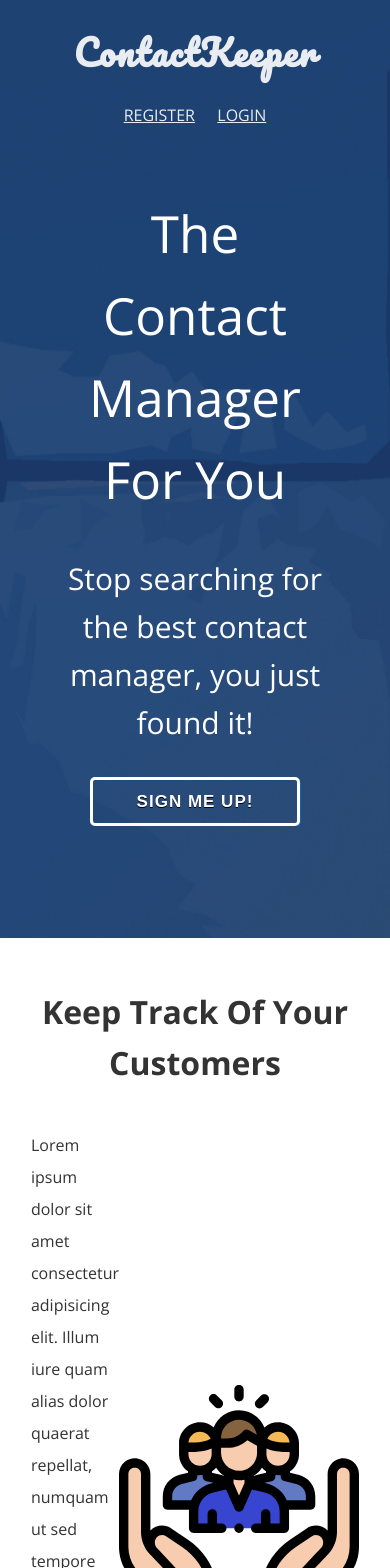
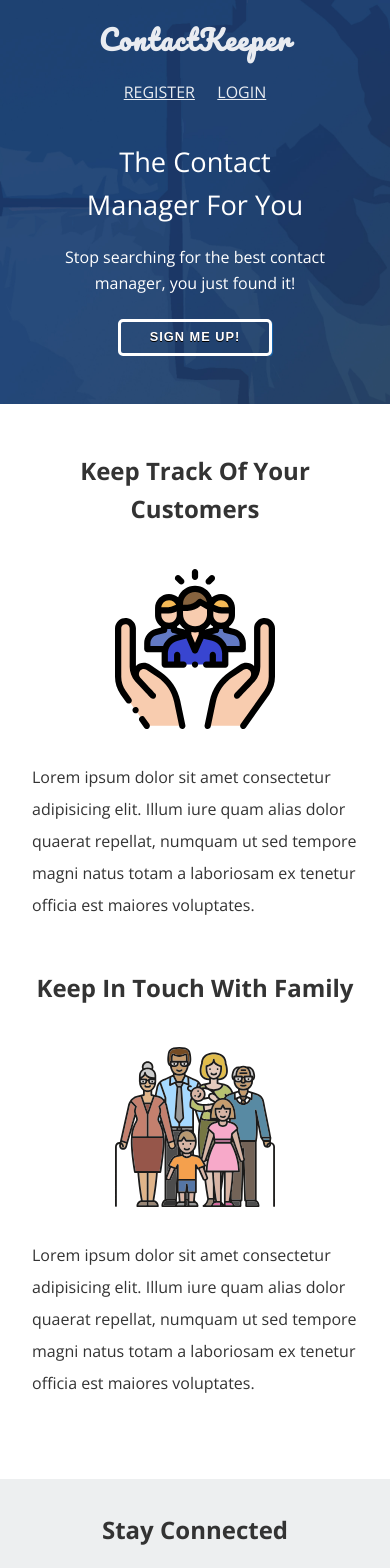
Before and after one commit to smayrant/contact-keeper, a React (Create React App) app in the folder client/: page / in a window 390 px wide. Shown: the top 1568 px of the page. Built offline with nearby package versions, Linux system fonts and the light colour scheme.

Commit message:
added a favicon and made slight changes to the styles for the welcome component

```diff
--- a/client/src/components/pages/Welcome.js
+++ b/client/src/components/pages/Welcome.js
@@ -16,14 +16,10 @@ const Welcome = () => {
 						</div>
 						<div className="navbar-links-container">
 							<li className="navbar-link">
-								<Link className="" to="/register">
-									Register
-								</Link>
+								<Link to="/register">Register</Link>
 							</li>
 							<li className="navbar-link">
-								<Link className="" to="/login">
-									Login
-								</Link>
+								<Link to="/login">Login</Link>
 							</li>
 						</div>
 					</nav>
@@ -40,7 +36,7 @@ const Welcome = () => {
 			</div>
 			<div className="container">
 				<h1 className="headline">Keep track of your customers</h1>
-				<div className="img-text-container">
+				<div className="img-text-container top-img-text-container">
 					<p>
 						Lorem ipsum dolor sit amet consectetur adipisicing elit. Illum iure quam alias dolor quaerat
 						repellat, numquam ut sed tempore magni natus totam a laboriosam ex tenetur officia est maiores
@@ -49,7 +45,7 @@ const Welcome = () => {
 					<img src={community} alt="Hand holding individuals" />
 				</div>
 				<h1 className="headline">Keep in touch with family</h1>
-				<div className="img-text-container">
+				<div className="img-text-container bottom-img-text-container">
 					<img src={family} alt="family standing together" />
 					<p>
 						Lorem ipsum dolor sit amet consectetur adipisicing elit. Illum iure quam alias dolor quaerat
--- a/client/src/styles/layout/footer.scss
+++ b/client/src/styles/layout/footer.scss
@@ -13,3 +13,12 @@
 		margin: 0;
 	}
 }
+
+@media (max-width: 320px) {
+	.footer-container {
+		p {
+			font-size: .7rem;
+			margin: 0;
+		}
+	}
+}
--- a/client/src/styles/pages/welcome.scss
+++ b/client/src/styles/pages/welcome.scss
@@ -47,7 +47,7 @@ li {
 	img {
 		width: 15rem;
 		height: auto;
-		margin-top: 3rem;
+		margin: auto;
 	}
 }
 
@@ -65,7 +65,7 @@ li {
 	cursor: pointer;
 	color: #ffffff;
 	font-family: Arial;
-	font-size: 17px;
+	font-size: 1rem;
 	padding: 12px 44px;
 	text-decoration: none;
 	text-shadow: 0px 1px 0px #000;
@@ -97,16 +97,120 @@ li {
 	p {
 		line-height: 2rem;
 	}
+}
 
-	img {
-		margin-top: 2rem;
-		width: 15rem;
-		height: auto;
-	}
+.network-img {
+	margin-top: 2rem;
+	width: 15rem;
+	height: auto;
 }
 
 @media (max-width: 800px) {
 	.welcome-bg {
-		padding-bottom: 7rem;
+		padding-bottom: 3rem;
+	}
+
+	.title-block {
+		margin-top: 0rem;
+		h1 {
+			font-size: 2rem;
+		}
+
+		h3 {
+			font-size: 1.5rem;
+		}
+	}
+
+	.welcome-button {
+		font-size: .8rem;
+		padding: 8px 29px;
+	}
+
+	.img-text-container {
+		img {
+			margin: auto;
+		}
 	}
 }
+
+@media (max-width: 700px) {
+	.img-text-container {
+		flex-direction: column;
+
+		img {
+			margin-bottom: 2rem;
+		}
+
+		p {
+			max-width: 70%;
+		}
+	}
+
+	.top-img-text-container {
+		flex-direction: column-reverse;
+	}
+}
+
+@media (max-width: 400px) {
+	.navbar-logo-container {
+		h1 {
+			font-size: 1.7rem;
+		}
+	}
+	.title-block {
+		h1 {
+			font-size: 1.7rem;
+		}
+
+		h3 {
+			font-size: 1rem;
+		}
+	}
+
+	.headline {
+		font-size: 1.5rem;
+	}
+
+	.img-text-container {
+		img {
+			width: 10rem;
+		}
+
+		p {
+			max-width: 100%;
+		}
+	}
+
+	.network-img {
+		width: 10rem;
+	}
+}
+
+@media (max-width: 320px) {
+	.title-block {
+		padding: 0;
+	}
+
+	.navbar-logo-container {
+		h1 {
+			font-size: 1.3rem;
+		}
+	}
+	.title-block {
+		h1 {
+			font-size: 1.2rem;
+		}
+
+		h3 {
+			font-size: .9rem;
+		}
+	}
+
+	.headline {
+		font-size: 1.2rem;
+	}
+
+	.img-text-container {
+		text-align: center;
+	}
+}
```
Also changed, not shown: 1 other file (tests, documents, lock files or other folders).
